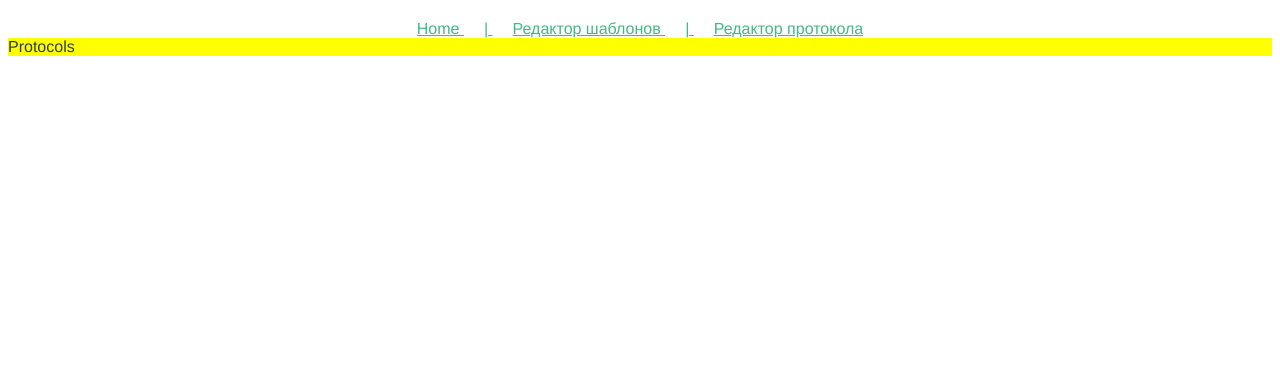
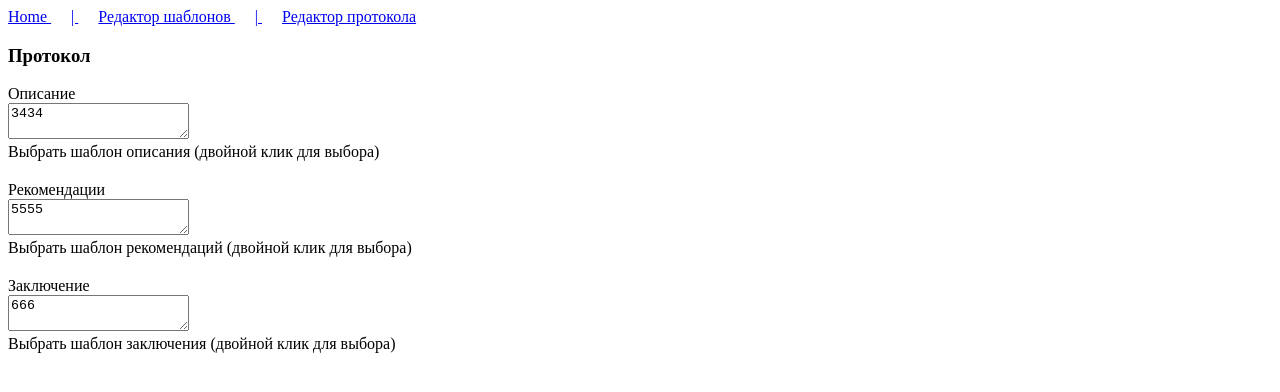
Before and after one commit to sebastiandex/vue-protocol-templates, a Vue app: page /protocols in a window 1280 px wide. Shown: the top 392 px of the page. Built offline with nearby package versions, Linux system fonts and the light colour scheme; the HTML template or start-up script is replaced by a standard one.

Commit message:
Make protocol edition

```diff
--- a/src/App.vue
+++ b/src/App.vue
@@ -36,20 +36,10 @@ export default {
 </script>
 
 <style>
-#app {
-  font-family: Avenir, Helvetica, Arial, sans-serif;
-  -webkit-font-smoothing: antialiased;
-  -moz-osx-font-smoothing: grayscale;
-  text-align: center;
-  color: #2c3e50;
-  margin-top: 20px;
-}
-
 .separator {
   margin: 0 20px;
 }
 .content {
-  background-color: yellow;
   text-align: left;
 }
 
--- /dev/null
+++ b/src/components/Dropdown.vue
@@ -0,0 +1,94 @@
+<template>
+    <div class="modal" v-if="showModal">
+      <div
+          class="modalItem"
+          v-for="id in templates"
+          v-bind:key="id"
+          v-on:dblclick.stop="chooseTemplate(getTemplate(id).label)"
+          v-on:mouseover="showChildren(id, $event)"
+      >
+        <span>{{getTemplate(id).label}}</span>
+        <DropdownComponent
+            v-if="showChildren(id)"
+            :templates="getTemplate(id).children"
+            :field="this.field"
+        />
+      </div>
+    </div>
+
+</template>
+
+<script>
+export default {
+  name: 'DropdownComponent',
+  props: {
+    templates: Array,
+    field: String
+  },
+  data() {
+    return {
+      showModal: true
+    }
+  },
+  methods: {
+    toggle() {
+      this.isOpen = !this.isOpen;
+    },
+    deleteTemplate(id) {
+      this.$store.commit('remove', id)
+    },
+    updateTemplate (id, field, e) {
+      this.$store.commit('updateTemplate', {id, field, e})
+    },
+    getTemplate(id) {
+      return this.$store.getters.getTemplate(id)
+    },
+    addTemplate(id) {
+      this.$store.commit('add', id)
+    },
+    chooseTemplate(text ) {
+      if (this.field === 'description') {
+        this.$store.commit('updateDescription', text)
+      } else if (this.field === 'recommendations') {
+        this.$store.commit('updateRecommendations', text)
+      } else {
+        this.$store.commit('updateConclusion', text)
+      }
+
+    },
+    showChildren(id) {
+      const isChildren = this.getTemplate(id).children;
+      if (isChildren && isChildren.length) {
+        return true
+      }
+    }
+  }
+}
+</script>
+
+
+<style>
+.modal {
+  /*position: absolute;*/
+  /*width: max-content;*/
+  /*right: -90px;*/
+  /*top: -5px;*/
+  display: grid;
+  margin-left: 50px;
+  padding: 10px;
+  border: 1px solid black;
+  background-color: white;
+}
+.modalItem {
+  display: grid;
+  margin-bottom: 5px;
+  position: relative;
+  /*width: 300px;*/
+  white-space: nowrap;
+  overflow: hidden;
+  text-overflow: ellipsis;
+}
+.modalItem:hover {
+  cursor: pointer;
+}
+</style>
--- a/src/components/Home.vue
+++ b/src/components/Home.vue
@@ -1,5 +1,5 @@
 <template>
-  <div class="hello">
+  <div style="text-align: center">
     <h3>Перейдите в необходимый раздел:</h3>
     <ul>
       <li>
--- a/src/components/Protocols.vue
+++ b/src/components/Protocols.vue
@@ -1,30 +1,125 @@
 <template>
-    <div>Protocols</div>
+  <h3>Протокол</h3>
+  <div>
+    <div>
+      <div>Описание</div>
+      <textarea v-model="description"/>
+      <div
+          class="menuButton"
+          v-on:mouseover="toggleModal('firstModal', true)"
+          v-on:mouseleave="toggleModal('firstModal', false)"
+      >
+        Выбрать шаблон описания (двойной клик для выбора)
+        <div v-if="firstModal" style="position: absolute; width: max-content; z-index: 2">
+          <DropdownComponent
+              :show="firstModal"
+              :templates="templates"
+              field='description'
+          />
+        </div>
+      </div>
+
+    </div>
+    <div>
+      <div>Рекомендации</div>
+      <textarea v-model="recommendations"/>
+      <div
+          class="menuButton"
+          v-on:mouseover="toggleModal('secondModal', true)"
+          v-on:mouseleave="toggleModal('secondModal', false)"
+      >
+        Выбрать шаблон рекомендаций (двойной клик для выбора)
+        <div v-if="secondModal" style="position: absolute; width: max-content; z-index: 1">
+          <DropdownComponent
+              :show="secondModal"
+              :templates="templates"
+              field='recommendations'
+          />
+        </div>
+      </div>
+    </div>
+    <div>
+      <div>Заключение</div>
+      <textarea v-model="conclusions"/>
+      <div
+          class="menuButton"
+          v-on:mouseover="toggleModal('thirdModal', true)"
+          v-on:mouseleave="toggleModal('thirdModal', false)"
+      >
+        Выбрать шаблон заключения (двойной клик для выбора)
+        <div v-if="thirdModal" style="position: absolute; width: max-content">
+          <DropdownComponent
+              :show="thirdModal"
+              :templates="templates"
+              field='conclusions'
+          />
+        </div>
+      </div>
+    </div>
+  </div>
+
   <router-view/>
 </template>
 
 <script>
+import DropdownComponent from "@/components/Dropdown";
+
 export default {
-  name: 'HelloWorld',
-  props: {
-    msg: String
+  name: 'ProtocolsComponent',
+  components: {DropdownComponent},
+  computed: {
+    description: {
+      get() {
+        return this.$store.state.protocol.description
+      },
+      set(value) {
+        this.$store.commit('updateDescription', value)
+      }
+    },
+    recommendations: {
+      get() {
+        return this.$store.state.protocol.recommendations
+      },
+      set(value) {
+        this.$store.commit('updateRecommendations', value)
+      }
+    },
+    conclusions: {
+      get() {
+        return this.$store.state.protocol.conclusion
+      },
+      set(value) {
+        this.$store.commit('updateConclusion', value)
+      }
+    }
+  },
+  data() {
+    return {
+      templates: this.$store.state.templateTrees,
+      firstModal: false,
+      secondModal: false,
+      thirdModal: false
+    }
+  },
+  methods: {
+    getTemplate(id) {
+      return this.$store.getters.getTemplate(id)
+    },
+    addTemplate(data) {
+      this.$store.commit('add', data)
+    },
+    toggleModal(modal, bool) {
+      this[modal] = bool;
+    }
   }
 }
 </script>
 
 <style>
-h3 {
-  margin: 40px 0 0;
-}
-ul {
-  list-style-type: none;
-  padding: 0;
-}
-li {
-  display: inline-block;
-  margin: 0 10px;
-}
-a {
-  color: #42b983;
+.menuButton {
+  width: max-content;
+  position: relative;
+  cursor: pointer;
+  margin-bottom: 20px;
 }
 </style>
--- a/src/components/Template.vue
+++ b/src/components/Template.vue
@@ -1,10 +1,17 @@
 <template>
   <div>
-      <div>
-        <input :value="item.label" @input="(e) => updateTemplate(item.id, 'label', e)">
+    <input
+        :value="item.label"
+        @input="(e) => updateTemplate(item.id, 'label', e)"
+    >
     <button @click="deleteTemplate(item.id)">Удалить Шаблон</button>
-        <button v-if="item.level !== 3" @click="toggle">{{ isOpen ? '-' : '+' }}</button>
-        <div v-if="item.level !== 3 && isOpen" >
+    <button
+        v-if="item.level !== 3"
+        @click="toggle"
+    >
+      {{ isOpen ? `&#8593;` : `&#8595;` }}
+    </button>
+    <div v-if="item.level !== 3 && isOpen">
       <button v-on:click="addTemplate( item.id)">
         Создать шаблон
       </button>
@@ -17,10 +24,7 @@
         :item="getTemplate(child)"
     >
     </TemplateItem>
-
   </div>
-    </div>
-
 </template>
 
 <script>
@@ -30,7 +34,7 @@ export default {
   props: {
     item: Object
   },
-  data: function() {
+  data: function () {
     return {
       isOpen: false
     };
@@ -42,7 +46,7 @@ export default {
     deleteTemplate(id) {
       this.$store.commit('remove', id)
     },
-    updateTemplate (id, field, e) {
+    updateTemplate(id, field, e) {
       this.$store.commit('updateTemplate', {id, field, e})
     },
     getTemplate(id) {
@@ -58,9 +62,9 @@ export default {
 
 <style>
 input {
-  background-color: greenyellow;
   width: 400px;
 }
+
 .child {
   padding-left: 80px;
   margin: 5px 0;
--- a/src/components/TemplateEditor.vue
+++ b/src/components/TemplateEditor.vue
@@ -1,5 +1,5 @@
 <template>
-    <div>Редактор шаблонов</div>
+    <h3>Редактор шаблонов</h3>
 
       <TemplateItem
           v-for="(id) in templates"
@@ -31,17 +31,12 @@ export default {
       return this.$store.getters.getTemplate(id)
     },
     addTemplate(data) {
-      console.log({data})
       this.$store.commit('add', data)
-    },
-  },
-  props: {
-    msg: String
+    }
   }
 }
 </script>
 
-<!-- Add "scoped" attribute to limit CSS to this component only -->
 <style scoped>
 h3 {
   margin: 40px 0 0;
--- a/src/store/index.js
+++ b/src/store/index.js
@@ -2,16 +2,17 @@ import {createStore} from "vuex";
 
 export default createStore({
     state: {
+        protocol: {description: '3434', recommendations: '5555', conclusion: '666'},
         templatesDB: [
             {label: 'Первый', id: 1, level: 1, children: [6, 7]},
             {label: 'Второй ', id: 2, level: 1, children: []},
-            {label: 'Тры', id: 3, level: 1, children: []},
+            {label: 'Третий', id: 3, level: 1, children: []},
             {label: 'Четыре', id: 4, level: 1, children: []},
             {label: 'Пять', id: 5, level: 1, children: []},
             {label: 'Ребенок 2 уровня(1)', level: 2, id: 6, parentId: 1, children: []},
             {label: 'Ребенок 2 уровня(2)', level: 2, id: 7, parentId: 1, children: [8, 9]},
-            {label: 'Ребенок 2 уровня(3)', level: 3, id: 8, parentId: 7},
-            {label: 'Ребенок 3 уровня(1)', level: 3, id: 9, parentId: 7}
+            {label: 'Ребенок 3 уровня(1)', level: 3, id: 8, parentId: 7},
+            {label: 'Ребенок 3 уровня(2)', level: 3, id: 9, parentId: 7}
         ],
         templateTrees: [1, 2, 3, 4, 5]
     },
@@ -57,6 +58,16 @@ export default createStore({
             updateTemplate(state, {id, field, e})
             {
                 return this.getters.findTemplate(id)[field] = e.target.value;
+            },
+
+            updateDescription(state, value) {
+                state.protocol.description = value;
+            },
+            updateRecommendations(state, value) {
+                state.protocol.recommendations = value;
+            },
+            updateConclusion(state, value) {
+                state.protocol.conclusion = value;
             }
         },
         actions: {},
```
Lines whose indentation alone changed are shown as unchanged.
